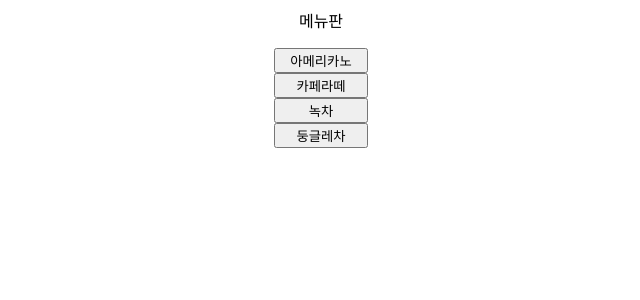
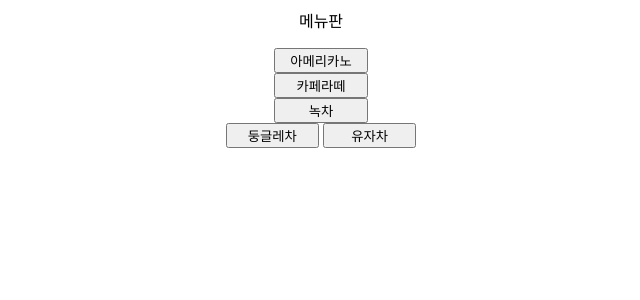
Before and after one commit to yejoo0310/david, a Flask app: page /menu in a window 1280 px wide. Shown: the top 300 px of the page, without its empty margins (319-959 px from the left). Run offline with Flask 3, Linux system fonts and the light colour scheme.

Commit message:
유자차 추가

```diff
--- a/02_common/02/templates/menu.html
+++ b/02_common/02/templates/menu.html
@@ -5,5 +5,6 @@
     <button name="menu2" style="width: 70pt">카페라떼</button><br />
     <button name="menu2" style="width: 70pt">녹차</button><br />
     <button name="menu2" style="width: 70pt">둥글레차</button>
+    <button name="menu2" style="width: 70pt">유자차</button>
   </p>
 </center>
```
